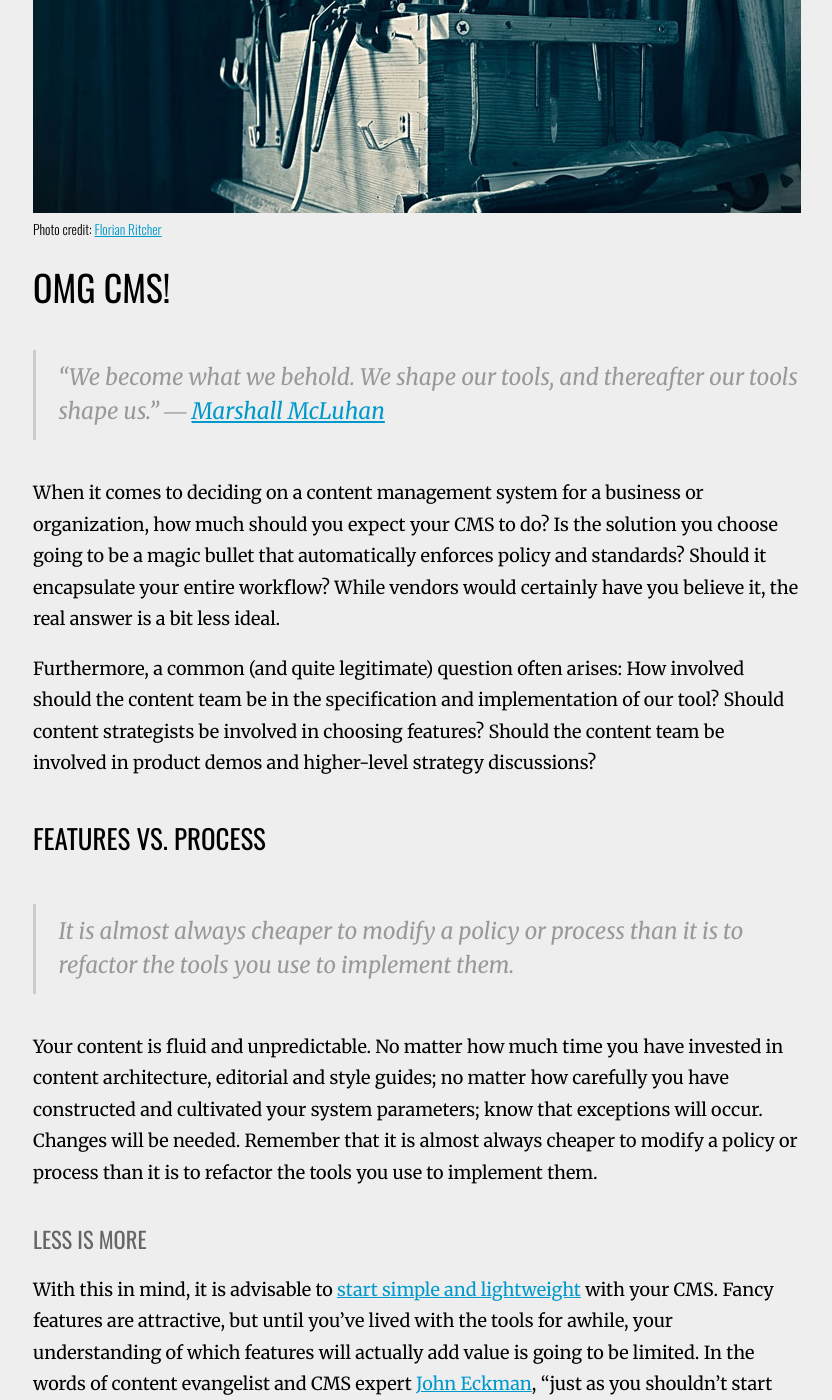
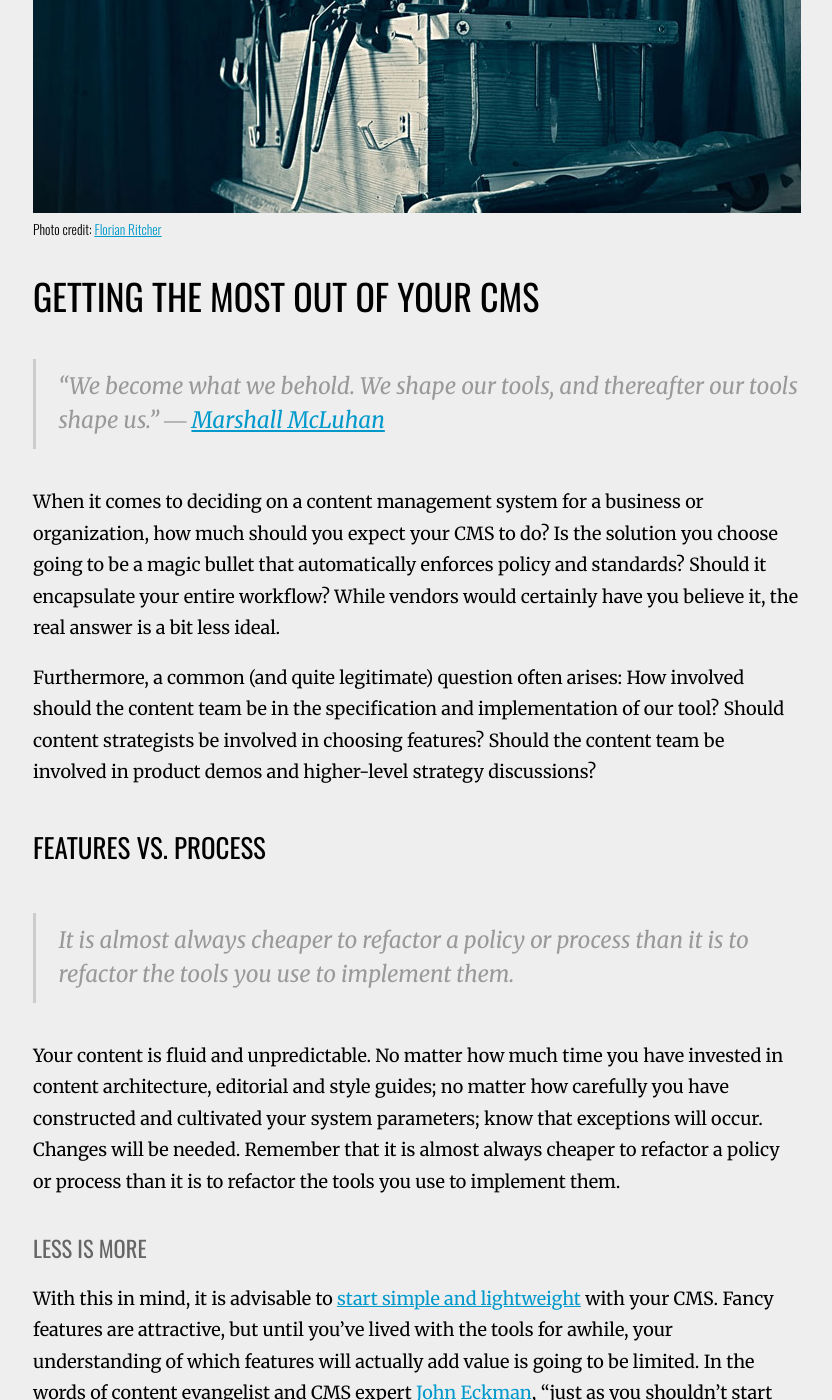
Before and after one commit to drewtodd/drewtodd.github.io, a Jekyll site: the page built from _posts/2015-12-01-omg-cms.md, in a window 1280 px wide and 1400 px high, scrolled down 282 px. Shown: the whole window, without its empty margins (223-1055 px from the left). Built offline with Jekyll 4.4.1, drawn with Linux system fonts in a browser that asks for light colours; comment, search, counter and statistics services are not loaded.

Commit message:
Created :_posts/2015-12-01-omg-cms.md

```diff
--- a/_posts/2015-12-01-omg-cms.md
+++ b/_posts/2015-12-01-omg-cms.md
@@ -2,17 +2,14 @@
 layout: post
 title: OMG CMS!
 permalink: /omg-cms
-photo-url: /img/tools.jpg
-photo-title: "A rustic set of tools - Photo credit: Florian Ritcher"
-photo-credit: Florian Ritcher
-photo-credit-url: "https://www.flickr.com/photos/florianric/7263382550"
-photo-credit-alt: "Florian Ritcher's Porfolio - Flickr"
 tags:
     - CMS
     - ContentStrategy
 ---
 
-# OMG CMS!
+![A rustic set of tools - Photo credit: Florian Ritcher](/img/tools.jpg "A rustic set of tools - Photo credit: Florian Ritcher")*Photo credit: [Florian Ritcher][4]*
+
+# Getting the Most Out of your CMS
 
 > “We become what we behold. We shape our tools, and thereafter our tools shape us.” ― [Marshall McLuhan][6]
 
@@ -23,9 +20,9 @@
 
 ## Features vs. Process
 
-> It is almost always cheaper to modify a policy or process than it is to refactor the tools you use to implement them.
+> It is almost always cheaper to refactor a policy or process than it is to refactor the tools you use to implement them.
 
-Your content is fluid and unpredictable. No matter how much time you have invested in content architecture, editorial and style guides; no matter how carefully you have constructed and cultivated your system parameters; know that exceptions will occur. Changes will be needed. Remember that it is almost always cheaper to modify a policy or process than it is to refactor the tools you use to implement them.
+Your content is fluid and unpredictable. No matter how much time you have invested in content architecture, editorial and style guides; no matter how carefully you have constructed and cultivated your system parameters; know that exceptions will occur. Changes will be needed. Remember that it is almost always cheaper to refactor a policy or process than it is to refactor the tools you use to implement them.
 
 ### Less Is More
 With this in mind, it is advisable to [start simple and lightweight][2] with your CMS. Fancy features are attractive, but until you've lived with the tools for awhile, your understanding of which features will actually add value is going to be limited. In the words of content evangelist and CMS expert [John Eckman][5], "just as you shouldn’t start renovating a house you just moved into (because you don’t yet know what it is like to live in it), don’t start imposing complicated workflows at launch of a new site."
```
